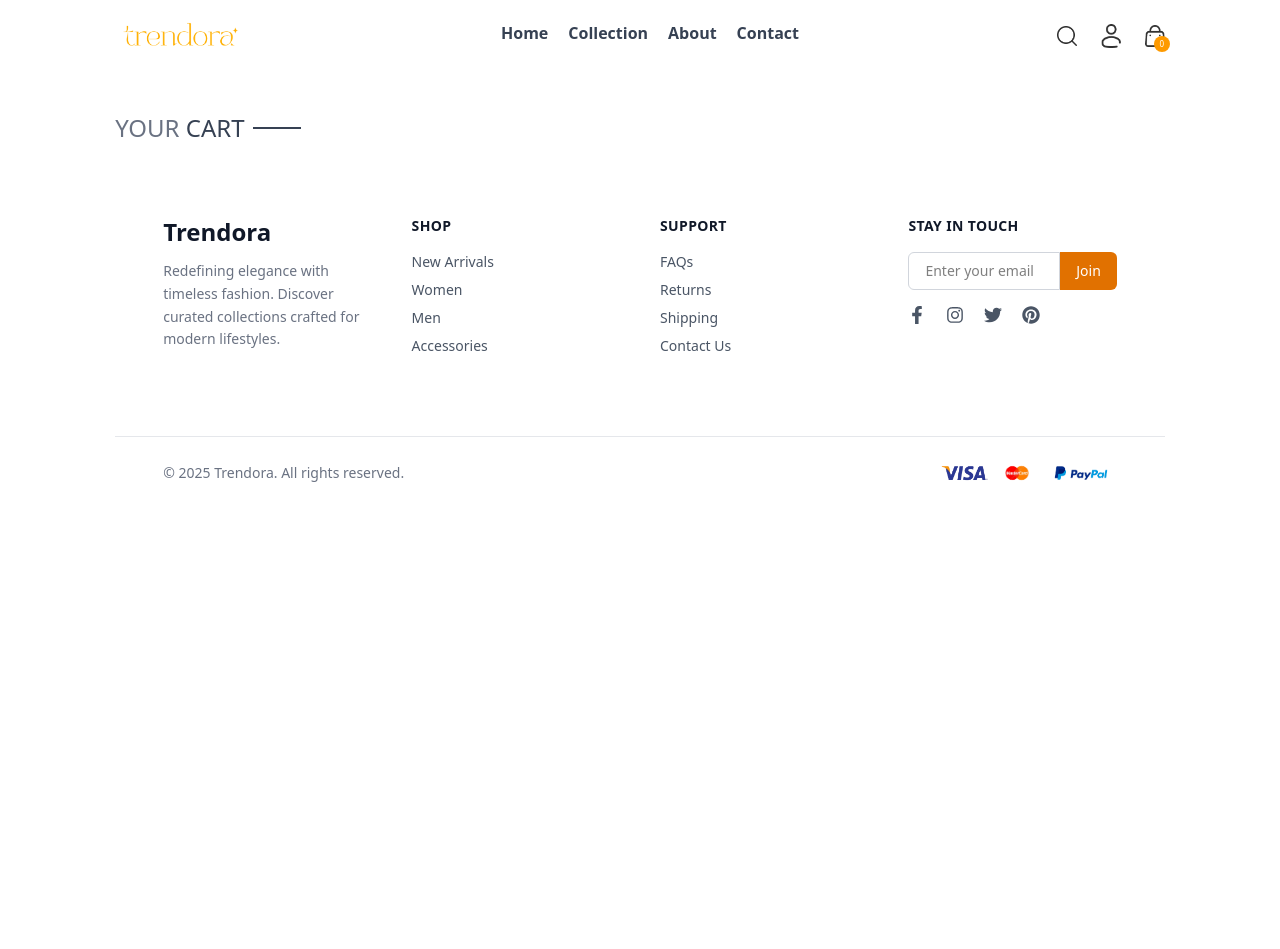
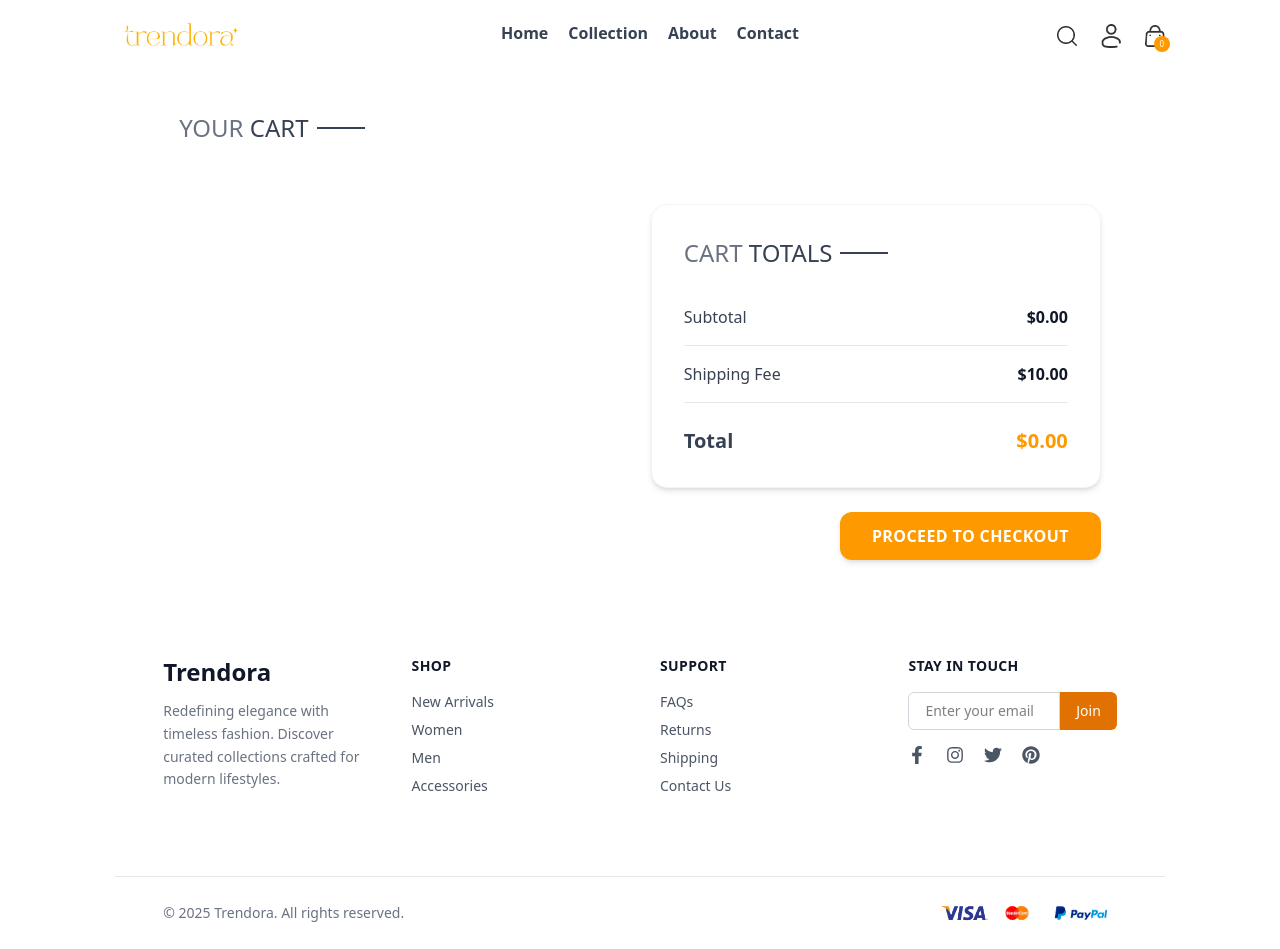
Before and after one commit to Dinesh0017/Trendora, a React (Vite) app in the folder frontend/: page /cart in a window 1280 px wide. Before the commit the page ends 800 px from the top, so only its background shows below. Built offline with nearby package versions, Linux system fonts and the light colour scheme.

Commit message:
total cart

```diff
--- /dev/null
+++ b/frontend/src/components/CartTotal.jsx
@@ -0,0 +1,50 @@
+import React, { useContext } from "react";
+import { ShopContext } from "../context/ShopContext";
+import Title from "./Title";
+
+const CartTotal = () => {
+  const { currency, delivery_free, getCartAmount } = useContext(ShopContext);
+
+  return (
+    <div className="w-full bg-white shadow-md rounded-2xl p-6 sm:p-8 border border-gray-100">
+      {/* Title */}
+      <div className="text-2xl mb-6 text-center sm:text-left">
+        <Title text1={"CART "} text2={"TOTALS"} />
+      </div>
+
+      {/* Details */}
+      <div className="flex flex-col gap-4 text-sm sm:text-base text-gray-700">
+        {/* Subtotal */}
+        <div className="flex justify-between">
+          <p className="font-medium">Subtotal</p>
+          <p className="font-semibold text-gray-900">
+            {currency}
+            {getCartAmount()}.00
+          </p>
+        </div>
+        <hr className="border-gray-200" />
+
+        {/* Shipping */}
+        <div className="flex justify-between">
+          <p className="font-medium">Shipping Fee</p>
+          <p className="font-semibold text-gray-900">
+            {currency}
+            {delivery_free}.00
+          </p>
+        </div>
+        <hr className="border-gray-200" />
+
+        {/* Total */}
+        <div className="flex justify-between items-center pt-2">
+          <b className="text-lg sm:text-xl">Total</b>
+          <b className="text-lg sm:text-xl text-amber-500">
+            {currency}
+            {getCartAmount() === 0 ? 0 : getCartAmount() + delivery_free}.00
+          </b>
+        </div>
+      </div>
+    </div>
+  );
+};
+
+export default CartTotal;
--- a/frontend/src/context/ShopContext.jsx
+++ b/frontend/src/context/ShopContext.jsx
@@ -63,6 +63,23 @@ const ShopContextProvider = (props) => {
         setCartItems(cartData);
     }
 
+    const getCartAmount = () =>{
+        let totalAmount = 0
+        for (const items in cartItems){
+            let itemInfo = products.find((product)=>product._id === items)
+            for(const item in cartItems[items]){
+                try {
+                    if(cartItems[items][item] > 0)
+                        {
+                            totalAmount += cartItems[items][item] * itemInfo.price;
+                        }
+                } catch (error) {
+
+                }
+            }
+        }
+        return totalAmount
+    }
 
 
 
@@ -72,7 +89,8 @@ const ShopContextProvider = (props) => {
         delivery_free,
         search, setSearch, showSearch, setShowSearch,
         cartItems, addToCart,
-        getCartCount, updateQuantity,
+        getCartCount, updateQuantity, getCartAmount,
+
     }
 
     return <ShopContext.Provider value={value}>
--- a/frontend/src/pages/Cart.jsx
+++ b/frontend/src/pages/Cart.jsx
@@ -1,18 +1,16 @@
-import React, { useContext, useEffect } from "react";
+import React, { useContext, useEffect, useState } from "react";
 import { ShopContext } from "../context/ShopContext";
-import { useState } from "react";
 import Title from "../components/Title";
 import { assets } from "../assets/images/assets";
-
+import CartTotal from "../components/CartTotal";
 
 const Cart = () => {
-  const { products, currency, cartItems, updateQuantity } = useContext(ShopContext);
-
+  const { products, currency, cartItems, updateQuantity } =
+    useContext(ShopContext);
   const [cartData, setCartData] = useState([]);
 
   useEffect(() => {
     const tempData = [];
-
     for (const items in cartItems) {
       for (const item in cartItems[items]) {
         if (cartItems[items][item] > 0) {
@@ -28,38 +26,89 @@ const Cart = () => {
   }, [cartItems]);
 
   return (
-    <div className="pt-10">
-      <div className="text-2xl mb-3">
+    <div className="pt-10 px-4 sm:px-8 lg:px-16">
+      {/* Title */}
+      <div className="text-2xl mb-8">
         <Title text1={"YOUR "} text2={"CART"} />
       </div>
 
-      <div>
-        {
-          cartData.map((item, index) => {
-            const productData = products.find((product) => product._id === item._id);
+      {/* Cart Items */}
+      <div className="space-y-6">
+        {cartData.map((item, index) => {
+          const productData = products.find(
+            (product) => product._id === item._id
+          );
 
           return (
-            <div key={index} className="py-4 border-b text-gray-700 grid grid-cols-[4fr_0.5fr_0.5fr] sm:gap-cols-[4fr_2fr_.5fr] items-center gap-4">
-              <div className="flex items-start gap-6">
+            <div
+              key={index}
+              className="flex flex-col sm:flex-row sm:items-center justify-between gap-6 bg-white p-4 rounded-2xl shadow-md hover:shadow-lg transition-all duration-300 border border-gray-100"
+            >
+              {/* Product Info */}
+              <div className="flex items-start gap-4 sm:gap-6 w-full sm:w-2/3">
                 <img
                   src={productData.image[0]}
-                  alt={''}
-                  className="w-16 sm:w-20"
+                  alt={productData.name}
+                  className="w-20 h-20 sm:w-24 sm:h-24 object-cover rounded-xl border border-gray-200"
                 />
                 <div>
-                  <p className="text-xs sm:text-lg font-medium">{productData.name}</p>
-                  <div className="flex items-center gap-5 mt-2">
-                    <p>{currency}{productData.price}</p>
-                    <p className="px-2 sm:px-3 sm:py-1 border-gray-300 bg-gray-100">{item.size}</p>
+                  <p className="text-sm sm:text-lg font-semibold text-gray-800">
+                    {productData.name}
+                  </p>
+                  <div className="flex items-center gap-4 mt-2">
+                    <p className="text-gray-700 font-medium">
+                      {currency}
+                      {productData.price}
+                    </p>
+                    <span className="px-3 py-1 text-xs font-medium border rounded-md bg-gray-100 text-gray-600">
+                      {item.size}
+                    </span>
                   </div>
                 </div>
               </div>
-              <input onChange={(e) => e.target.value ===''|| e.target.value === '0' ? null : updateQuantity(item._id,item.size, Number(e.target.value) )} className="border max-w-10 sm:max-w-20 px-1 sm:px-2 py-1" type='number' min={1} defaultValue={item.quantity}/>
-              <img onClick={()=>updateQuantity(item._id, item.size, 0)} className=" w-4 mr-4 sm:w-5 cursor-pointer" src={assets.bin_icon} alt=""/>
 
+              {/* Quantity + Delete */}
+              <div className="flex items-center gap-4 sm:gap-6 w-full sm:w-auto justify-between sm:justify-end">
+                <input
+                  onChange={(e) =>
+                    e.target.value === "" || e.target.value === "0"
+                      ? null
+                      : updateQuantity(
+                          item._id,
+                          item.size,
+                          Number(e.target.value)
+                        )
+                  }
+                  className="w-16 sm:w-20 px-2 py-1 border border-gray-300 rounded-lg text-center focus:ring-2 focus:ring-amber-400 focus:outline-none"
+                  type="number"
+                  min={1}
+                  defaultValue={item.quantity}
+                />
+                <img
+                  onClick={() => updateQuantity(item._id, item.size, 0)}
+                  className="w-5 h-5 cursor-pointer hover:scale-110 transition-transform"
+                  src={assets.bin_icon}
+                  alt="remove"
+                />
+              </div>
             </div>
-          )
+          );
         })}
+      </div>
+
+      {/* Cart Total + Checkout */}
+      <div className="flex flex-col gap-6 my-12 items-end">
+        {/* Cart Total */}
+        <div className="w-full sm:w-[450px]">
+          <CartTotal />
+        </div>
+
+        {/* Checkout Button */}
+        <div className="w-full sm:w-auto">
+          <button className="bg-amber-500 hover:bg-amber-600 cursor-pointer text-white text-base font-semibold tracking-wide rounded-xl shadow-md transition-all duration-300 px-8 py-3 w-full sm:w-auto">
+            PROCEED TO CHECKOUT
+          </button>
+        </div>
       </div>
     </div>
   );
```
